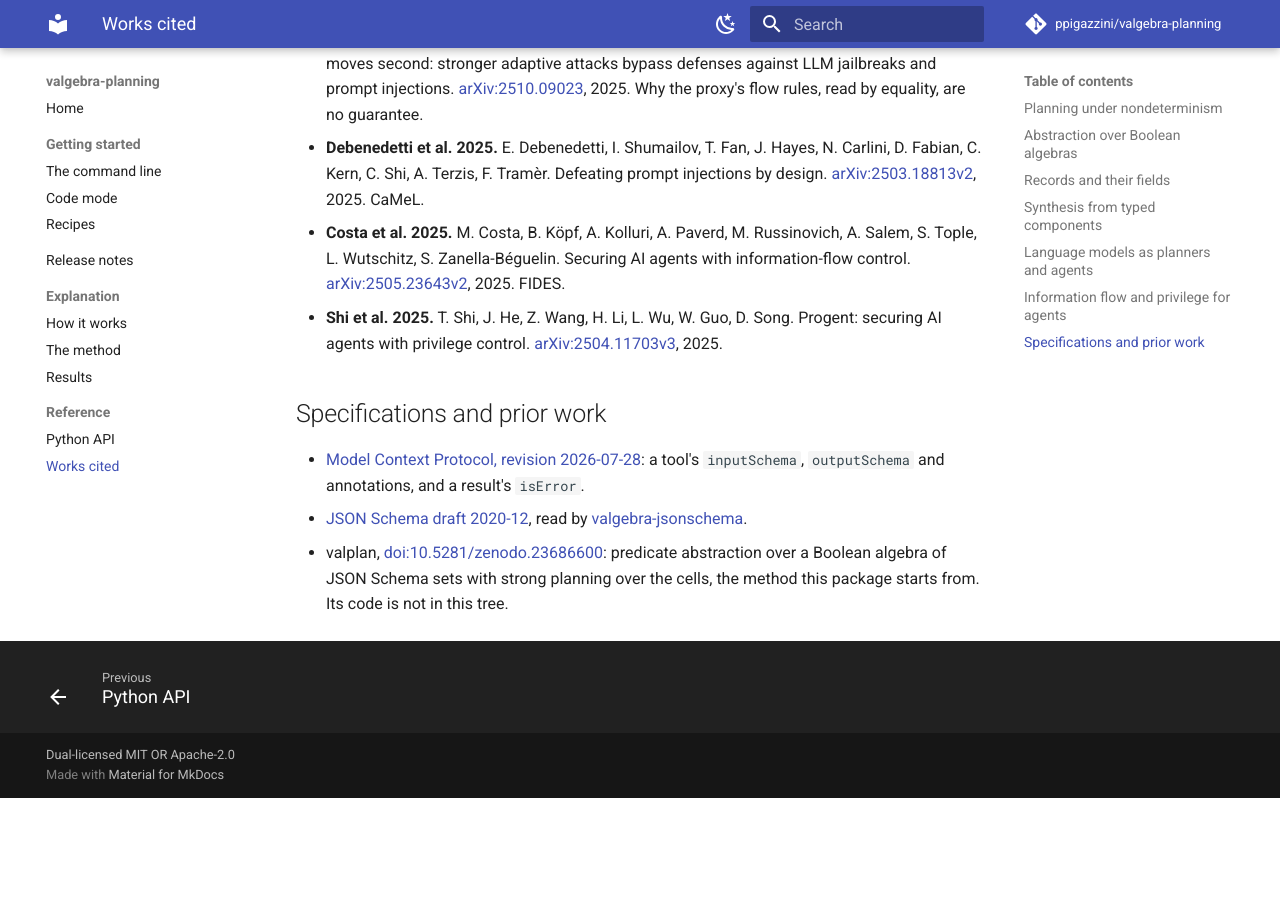
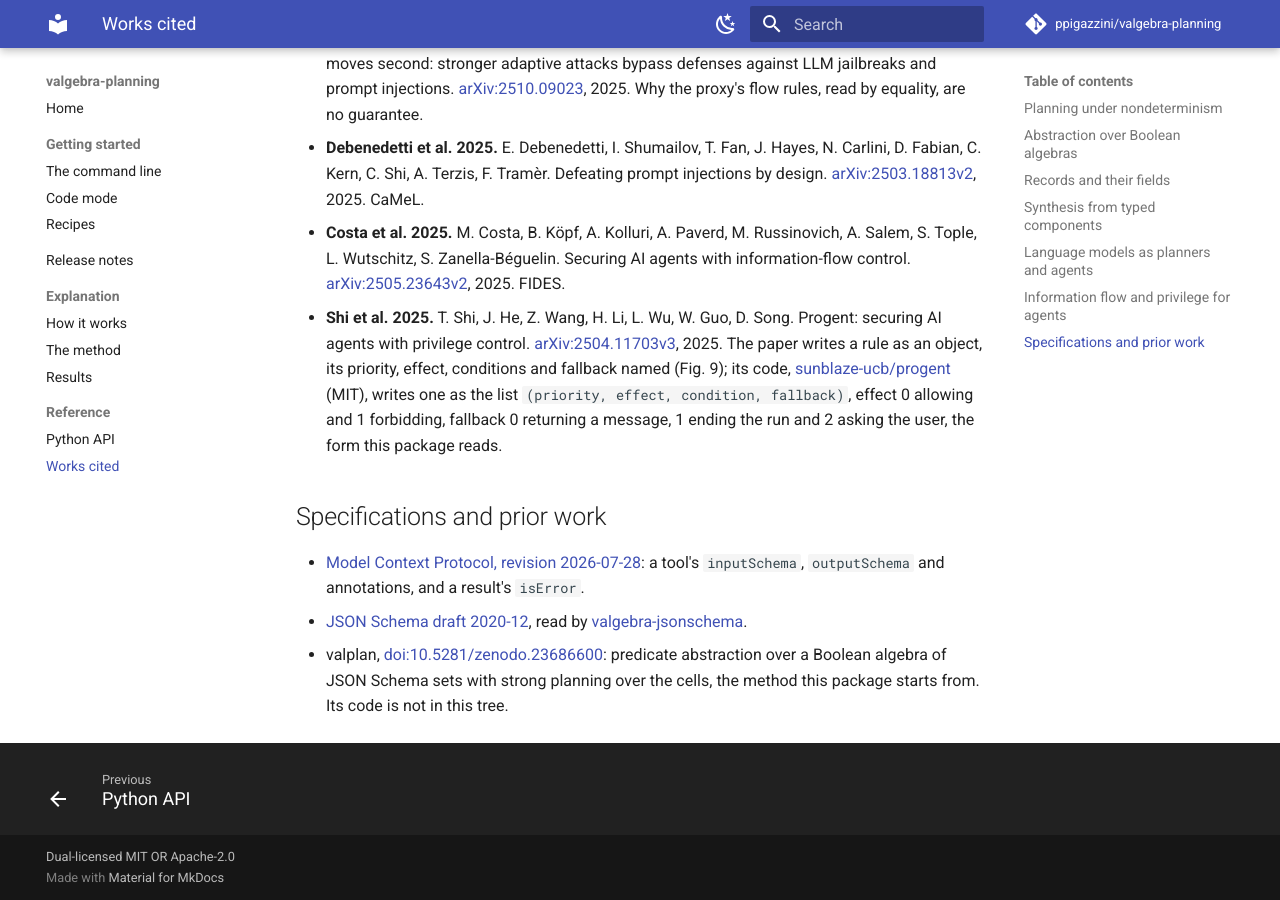
Before and after one commit to ppigazzini/valgebra-planning, an MkDocs documentation site: the page built from docs/references.md, in a window 1280 px wide and 900 px high, scrolled down 2425 px. Built offline with MkDocs 1.6.1 and Material for MkDocs 9.7.7, drawn with Linux system fonts in a browser that asks for light colours; comment, search, counter and statistics services are not loaded; before the commit the page ends 3223 px from its top, so only the background shows below that.

Commit message:
docs: a loop's unrolling and Progent's list form, each cited where read
The belief-execution claim reads a proven program as strong through Bertoli et al. 2006,
Thm. 3.5, which is proven by induction over finite conditional plans, holding no loop
(Def. 2.8). A loop is the package's own step there, said as such: an array holds
finitely many items, so each run of a loop is one of the finite plans it unrolls to, and
the walk reads the body once for every item, a belief holding each unrolling's. A
property test runs the proven loop program over drawn arrays of up to six items: each
run keeps every contract, makes the body once per item and returns inside the goal.

The command-line page called the list form of a privilege rule Progent's format with no
citation. The list `[priority, effect, condition, fallback]` and its numbering, fallback
2 asking the user, are Progent's code's, `secagent/tool.py`; the paper's Fig. 9 names
the same four fields in an object. The references page's entry says so, and the
command-line page, the recipe and `privilege.py` name the code's form beside the paper.

```diff
--- a/docs/references.md
+++ b/docs/references.md
@@ -113,7 +113,11 @@ directions.
   FIDES.
 - **Shi et al. 2025.** T. Shi, J. He, Z. Wang, H. Li, L. Wu, W. Guo, D. Song. Progent:
   securing AI agents with privilege control.
-  [arXiv:2504.11703v3](https://arxiv.org/abs/2504.11703v3), 2025.
+  [arXiv:2504.11703v3](https://arxiv.org/abs/2504.11703v3), 2025. The paper writes a rule as an
+  object, its priority, effect, conditions and fallback named (Fig. 9); its code,
+  [sunblaze-ucb/progent](https://github.com/sunblaze-ucb/progent) (MIT), writes one as the list
+  `(priority, effect, condition, fallback)`, effect 0 allowing and 1 forbidding, fallback 0
+  returning a message, 1 ending the run and 2 asking the user, the form this package reads.
 
 ## Specifications and prior work
 
```
Also changed, not shown: docs/command-line.md (+3 -2 lines), docs/dev/theory.md (+10 -6 lines), docs/recipes.md (+2 -1 lines), 3 other files.
